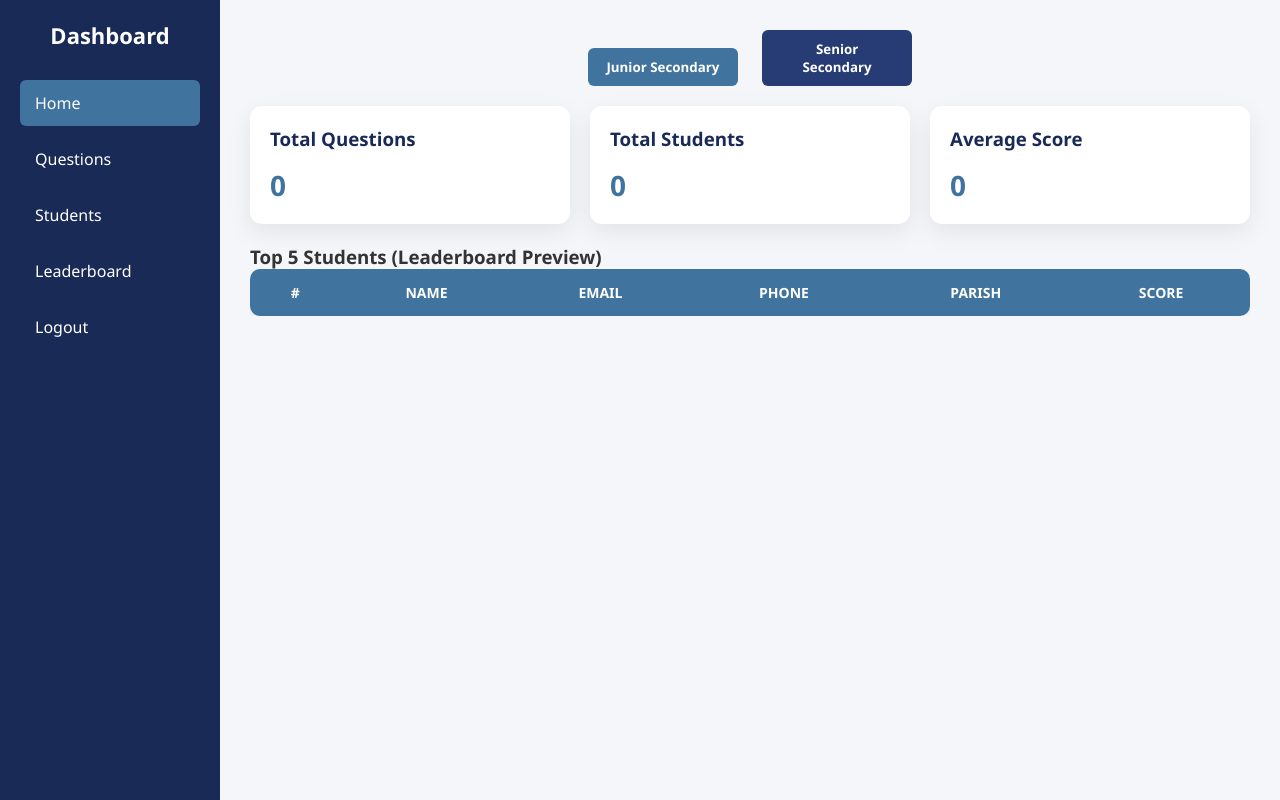
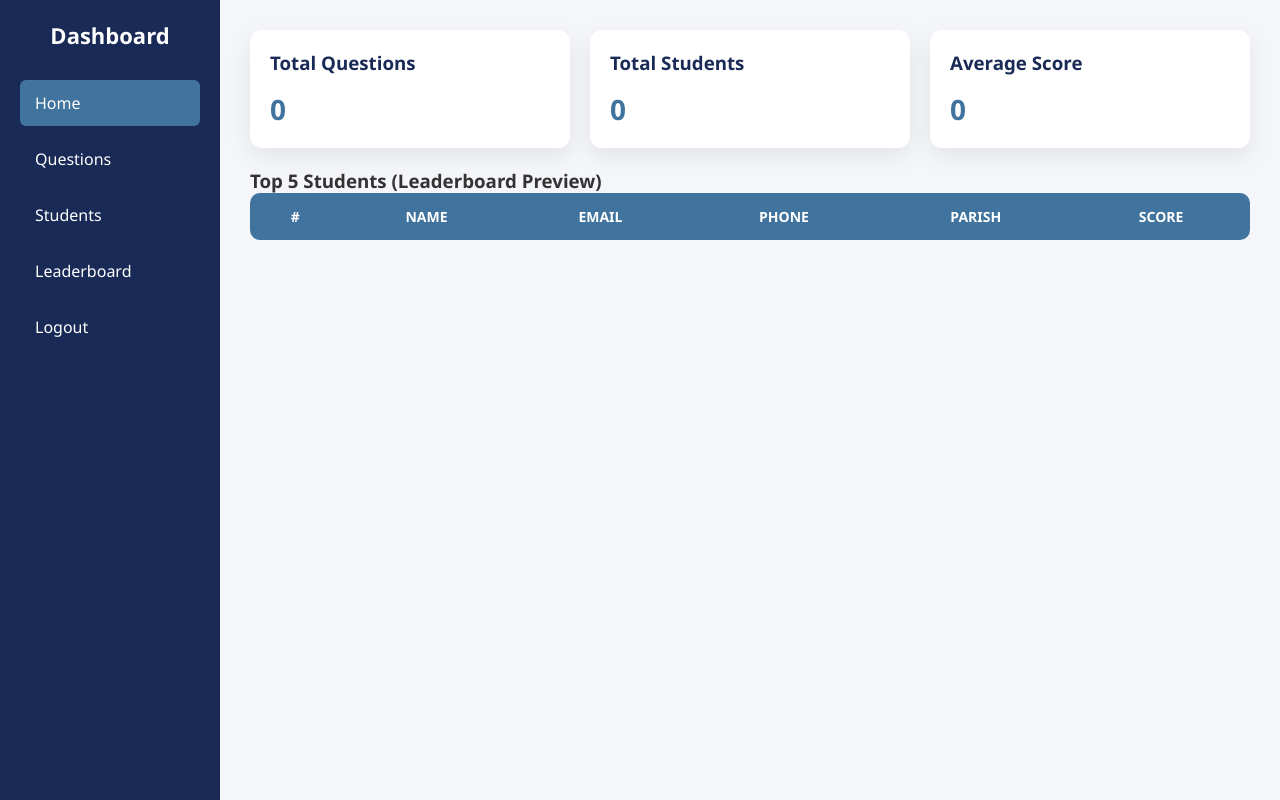
Before and after one commit to HENRY8312/competition, a website: page public/admin.html in a window 1280 px wide. Drawn offline with Linux system fonts and the light colour scheme; no server answers.

Commit message:
Update admin.html

```diff
--- a/public/admin.html
+++ b/public/admin.html
@@ -41,10 +41,6 @@ button:hover { background-color:#192a56; transform:scale(1.02); }
 input, select, textarea { width:100%; padding:12px; margin:10px 0; border-radius:6px; border:1px solid #dcdde1; font-size:14px; }
 input:focus, select:focus, textarea:focus { outline:none; border-color:#40739e; box-shadow:0 0 6px rgba(64,115,158,0.2); }
 
-/* Category buttons */
-.category-buttons { text-align:center; margin-bottom:20px; }
-.category-buttons button { width:150px; margin:0 10px; }
-
 /* Responsive */
 @media(max-width:900px){
   body { flex-direction:column; }
@@ -69,12 +65,6 @@ input:focus, select:focus, textarea:focus { outline:none; border-color:#40739e;
 
 <!-- Main -->
 <div class="main">
-
-  <!-- Category Selector -->
-  <div class="category-buttons">
-    <button id="btnJS" onclick="setCategory('JS')">Junior Secondary</button>
-    <button id="btnSS" onclick="setCategory('SS')">Senior Secondary</button>
-  </div>
 
   <!-- Dashboard -->
   <div id="dashboard-section">
@@ -146,17 +136,6 @@ input:focus, select:focus, textarea:focus { outline:none; border-color:#40739e;
 </div>
 
 <script>
-let currentCategory = 'JS'; // default
-document.getElementById('btnJS').style.background = '#40739e';
-
-// Category toggle
-function setCategory(level){
-  currentCategory = level;
-  document.getElementById('btnJS').style.background = (level==='JS')?'#40739e':'#192a56';
-  document.getElementById('btnSS').style.background = (level==='SS')?'#40739e':'#192a56';
-  fetchQuestions(); fetchStudents(); fetchLeaderboard();
-}
-
 // Section switch
 function showSection(section){
   ['dashboard','questions','students','leaderboard'].forEach(s=>document.getElementById(s+'-section').style.display=(s===section)?'block':'none');
@@ -168,7 +147,7 @@ function logoutAdmin(){ localStorage.removeItem('adminLoggedIn'); location.reloa
 // Fetch Questions
 async function fetchQuestions(){
   try {
-    const res=await fetch(`/admin/questions?level=${currentCategory}`); const data=await res.json();
+    const res=await fetch(`/admin/questions`); const data=await res.json();
     const tbody=document.getElementById('questionsTableBody'); tbody.innerHTML='';
     if(data.success && data.questions.length>0){
       data.questions.forEach((q,i)=>tbody.innerHTML+=`<tr>
@@ -183,7 +162,7 @@ async function fetchQuestions(){
 // Fetch Students
 async function fetchStudents(){
   try {
-    const res=await fetch(`/admin/students?level=${currentCategory}`); const data=await res.json();
+    const res=await fetch(`/admin/students`); const data=await res.json();
     const tbody=document.getElementById('studentsTableBody'); tbody.innerHTML='';
     if(data.success && data.students.length>0){
       data.students.forEach((s,i)=>tbody.innerHTML+=`<tr>
@@ -203,7 +182,7 @@ async function fetchStudents(){
 // Fetch Leaderboard
 async function fetchLeaderboard(){
   try {
-    const res=await fetch(`/admin/leaderboard?level=${currentCategory}`); const data=await res.json();
+    const res=await fetch(`/admin/leaderboard`); const data=await res.json();
     const preview=document.getElementById('leaderboardPreview'); const table=document.getElementById('leaderboardTable');
     preview.innerHTML=''; table.innerHTML='';
     if(data.success && data.leaderboard.length>0){
@@ -225,15 +204,15 @@ document.getElementById('question-form').addEventListener('submit', async e=>{
   const optionD=document.getElementById('optionD').value;
   const answer=document.getElementById('correctAnswer').value;
   try{
-    const res=await fetch(`/addQuestion?level=${currentCategory}`,{method:'POST',headers:{'Content-Type':'application/json'},body:JSON.stringify({question,optionA,optionB,optionC,optionD,answer})});
+    const res=await fetch(`/addQuestion`,{method:'POST',headers:{'Content-Type':'application/json'},body:JSON.stringify({question,optionA,optionB,optionC,optionD,answer})});
     const data=await res.json();
     if(data.success){ alert('Question added!'); e.target.reset(); fetchQuestions(); } else alert(data.message||'Failed to add question');
   } catch(e){ console.error(e); alert('Error'); }
 });
 
 // Delete
-async function deleteQuestion(id){ if(confirm('Delete this question?')){ const res=await fetch(`/admin/question/${id}?level=${currentCategory}`,{method:'DELETE'}); const data=await res.json(); if(data.success) fetchQuestions(); else alert('Failed'); } }
-async function deleteStudent(id){ if(confirm('Delete this student?')){ const res=await fetch(`/admin/student/${id}?level=${currentCategory}`,{method:'DELETE'}); const data=await res.json(); if(data.success){ fetchStudents(); fetchLeaderboard(); } else alert('Failed'); } }
+async function deleteQuestion(id){ if(confirm('Delete this question?')){ const res=await fetch(`/admin/question/${id}`,{method:'DELETE'}); const data=await res.json(); if(data.success) fetchQuestions(); else alert('Failed'); } }
+async function deleteStudent(id){ if(confirm('Delete this student?')){ const res=await fetch(`/admin/student/${id}`,{method:'DELETE'}); const data=await res.json(); if(data.success){ fetchStudents(); fetchLeaderboard(); } else alert('Failed'); } }
 
 // Download Excel
 function downloadLeaderboard(){
@@ -246,7 +225,7 @@ function downloadLeaderboard(){
   const blob = new Blob([csv.join('\n')], {type:'text/csv'});
   const a = document.createElement('a');
   a.href = URL.createObjectURL(blob);
-  a.download = `leaderboard_${currentCategory}.csv`;
+  a.download = `leaderboard.csv`;
   a.click();
 }
 
```
